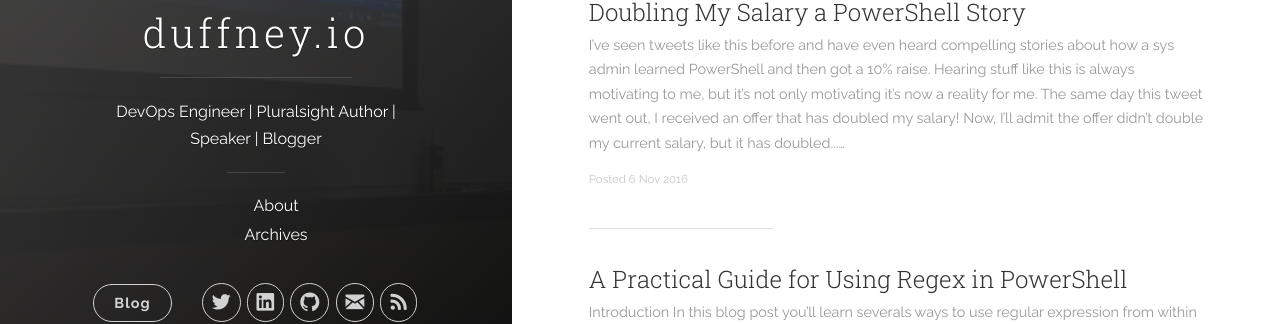
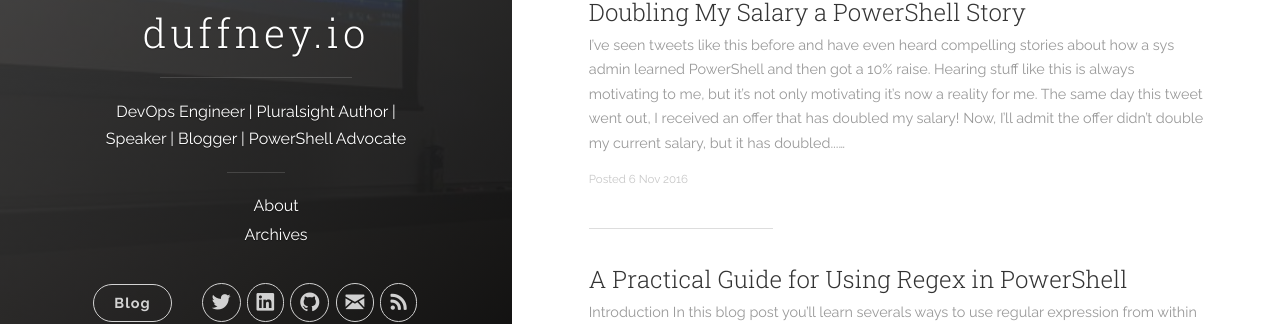
Before and after one commit to AzureDevOps3/duffney.github.io, a Jekyll site: the page built from index.html, in a window 1280 px wide. Shown: the part 345-669 px from the top of the page. Built offline with Jekyll 4.4.1, drawn with Linux system fonts in a browser that asks for light colours; nearby versions of some CDN libraries; the list of posts is cut into pages by our own code.

Commit message:
updated description

```diff
--- a/_config.yml
+++ b/_config.yml
@@ -1,6 +1,6 @@
 # Site settings
 title: duffney.io
-description: 'DevOps Engineer | Pluralsight Author | Speaker | Blogger'
+description: 'DevOps Engineer | Pluralsight Author | Speaker | Blogger | PowerShell Advocate'
 url: 'http://duffney.io'
 #enforce_ssl: duffney.io
 baseurl: /
```
